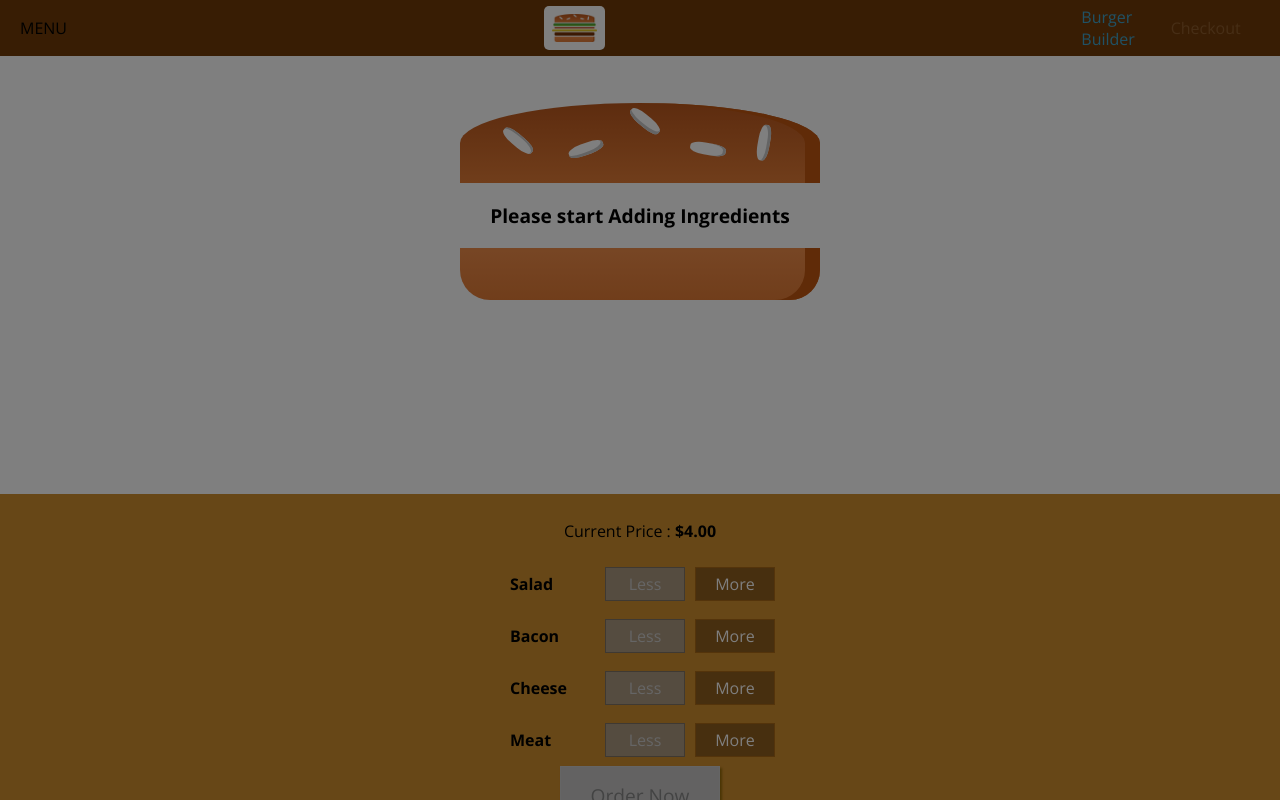
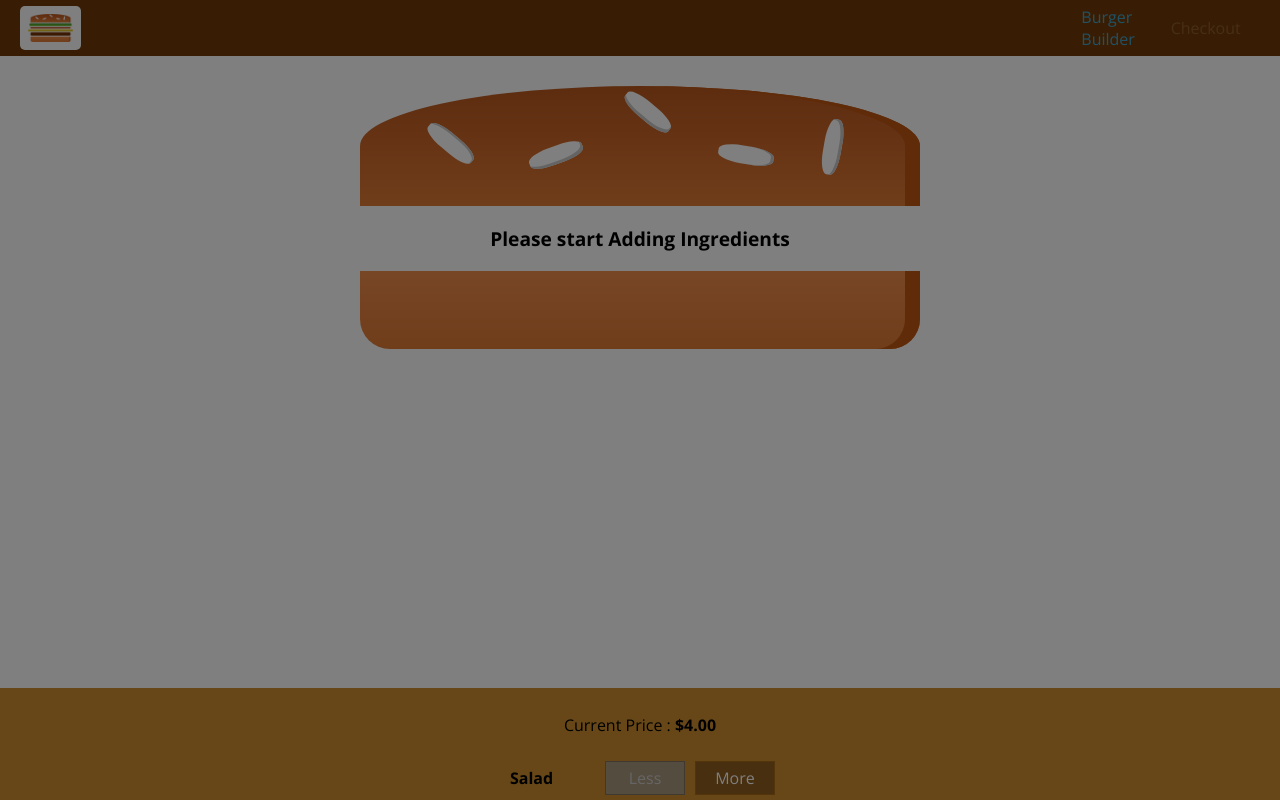
Before and after one commit to ArvindSinghRawat/Burger-Builder, a React (Create React App) app: page / in a window 1280 px wide. Shown: the top 800 px of the page. Built offline with nearby package versions, Linux system fonts and the light colour scheme.

Commit message:
Changed Menu Button to Hamburger

```diff
--- a/src/components/Burger/Burger.module.css
+++ b/src/components/Burger/Burger.module.css
@@ -1,30 +1,31 @@
-.Burger{
+.Burger {
   width: 100%;
   margin: auto;
   height: 250px;
-    overflow: scroll;
+  overflow: auto;
   text-align: center;
   font-weight: bold;
   font-size: 1.2rem;
+  margin-bottom: 16px;
 }
 
-@media (min-width: 1000px) and (min-height: 700px){
-    .Burger{
-        width: 700px;
-        height: 600px;
+@media (min-width: 500px) and (min-height: 400px) {
+  .Burger {
+    width: 350px;
+    height: 300px;
   }
 }
 
-@media (min-width: 500px) and (min-height: 401px){
-    .Burger{
+@media (min-width: 500px) and (min-height: 401px) {
+  .Burger {
     width: 450px;
     height: 400px;
   }
 }
 
-@media (min-width: 500px) and (max-height: 400px){
-    .Burger{
-        width: 350px;
-        height: 300px;
+@media (min-width: 1000px) and (min-height: 700px) {
+  .Burger {
+    width: 700px;
+    height: 600px;
   }
 }
--- a/src/components/Layout/Layout.js
+++ b/src/components/Layout/Layout.js
@@ -30,9 +30,7 @@ class Layout extends Component {
         <Sidedrawer
           close={this.sidedrawerClosedHandler}
           open={this.state.showSideDrawer}
-          sideD
         />
-        <div>Sidedrawer, Backdrop</div>
         <main className={styles.Content}>{this.props.children}</main>
       </Aux>
     );
--- a/src/components/Navigation/SideDrawer/DrawerToggle/DrawerToggle.js
+++ b/src/components/Navigation/SideDrawer/DrawerToggle/DrawerToggle.js
@@ -1,7 +1,13 @@
 import React from "react";
-
+import styles from "./DrawerToggle.module.css";
 const drawerToggle = (props) => {
-  return <div onClick={props.clicked}>MENU</div>;
+  return (
+    <div className={styles.DrawerToggle} onClick={props.clicked}>
+      <div></div>
+      <div></div>
+      <div></div>
+    </div>
+  );
 };
 
 export default drawerToggle;
--- a/src/components/Navigation/SideDrawer/DrawerToggle/DrawerToggle.module.css
+++ b/src/components/Navigation/SideDrawer/DrawerToggle/DrawerToggle.module.css
@@ -0,0 +1,24 @@
+.DrawerToggle {
+  width: 40px;
+  height: 100%;
+  display: flex;
+  flex-flow: column;
+  justify-content: space-around;
+  align-items: center;
+  padding: 10px 0;
+  box-sizing: border-box;
+  cursor: pointer;
+}
+
+.DrawerToggle div {
+  width: 90%;
+  height: 5px;
+  border-radius: 1.5px;
+  background-color: white;
+}
+
+@media (min-width: 500px) {
+  .DrawerToggle {
+    display: none;
+  }
+}
```
Lines whose indentation alone changed are shown as unchanged.
